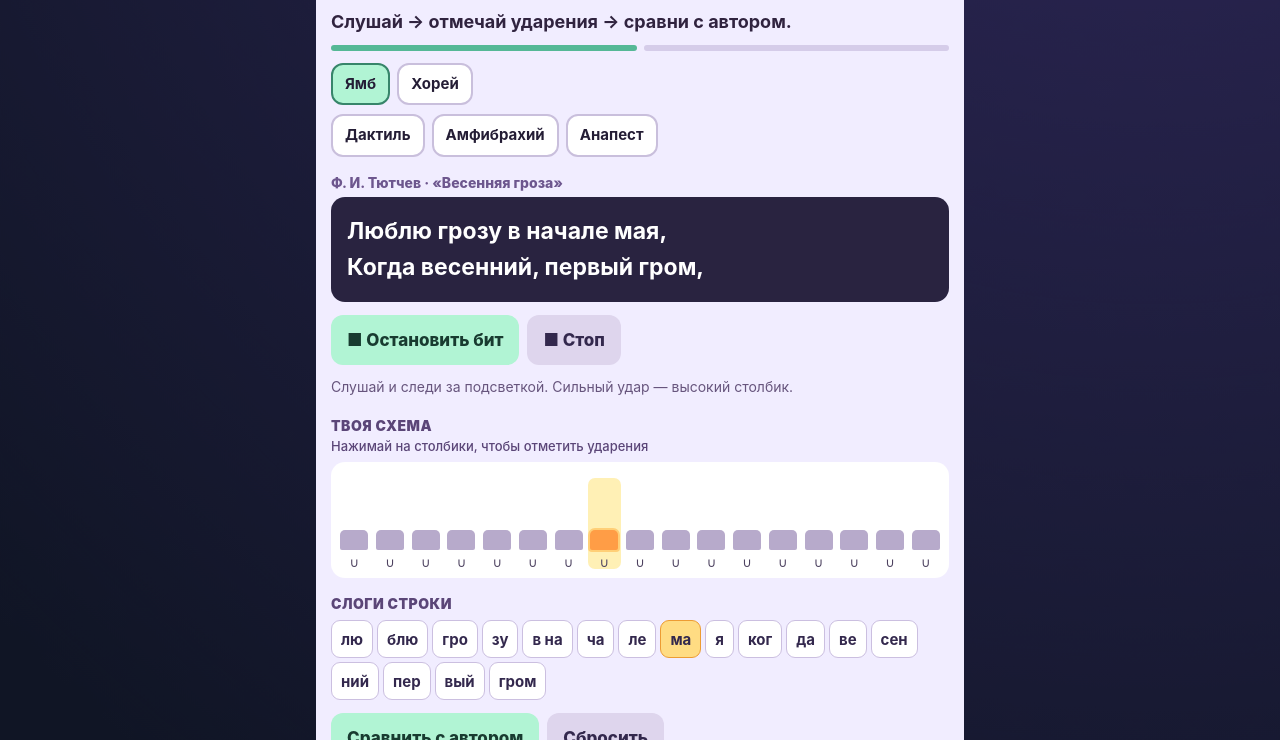
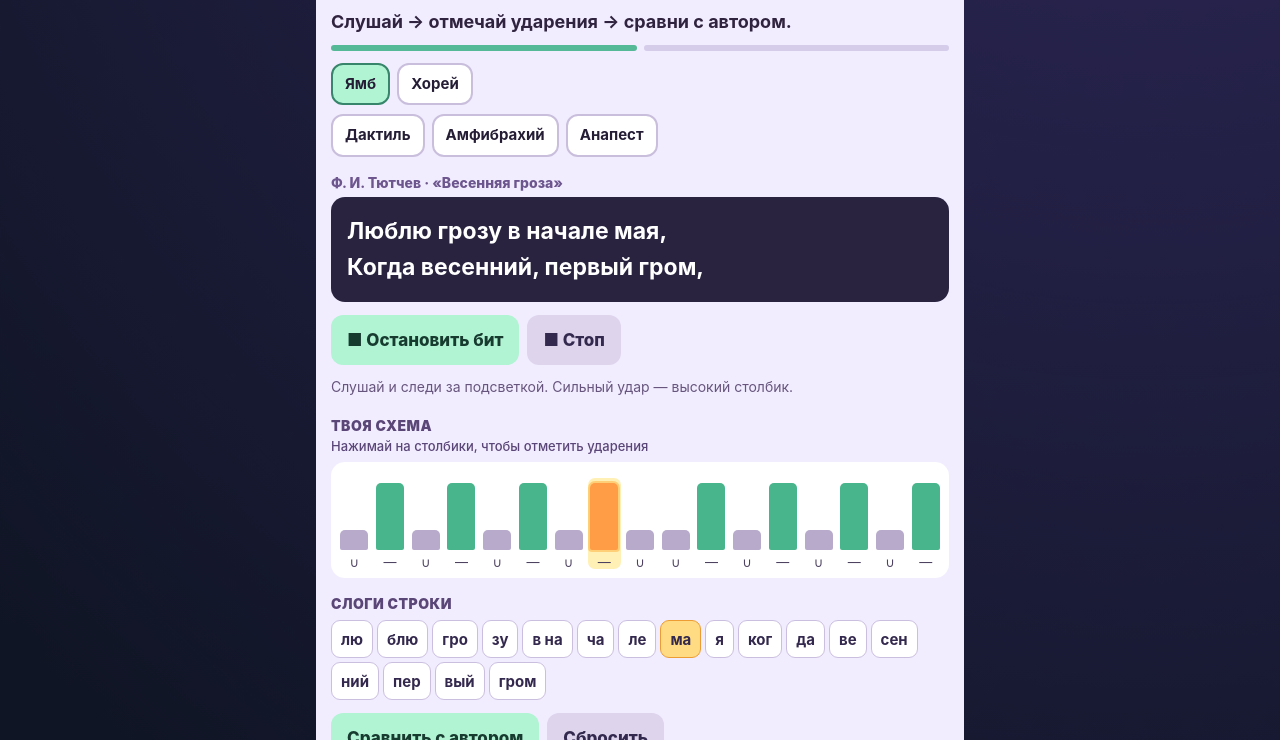
Before and after one commit to wnm49j4jmy-dev/literaturnaya-laboratoriya, a plain HTML site: page index.html in a window 1280 px wide. Both pictures are taken after a click on the button "▶ Слушать бит". Shown: the part 502-1242 px from the top of the page. Drawn offline with Linux system fonts and the light colour scheme.

Commit message:
Show audible strong and weak beats as animated tall and short bars

```diff
--- a/index.html
+++ b/index.html
@@ -20,18 +20,18 @@
 const meters=[
 {name:'Ямб',author:'Ф. И. Тютчев · «Весенняя гроза»',lines:[{text:'Люблю грозу в начале мая,',syll:['лю','блю','гро','зу','в на','ча','ле','ма','я'],stress:[1,3,5,7]},{text:'Когда весенний, первый гром,',syll:['ког','да','ве','сен','ний','пер','вый','гром'],stress:[1,3,5,7]}],pattern:[0,1]},
 {name:'Хорей',author:'А. А. Фет · «Это утро, радость эта…»',lines:[{text:'Это утро, радость эта,',syll:['э','то','ут','ро','ра','дость','э','та'],stress:[0,2,4,6]},{text:'Эта мощь и дня и света,',syll:['э','та','мощь','и','дня','и','све','та'],stress:[0,2,4,6]}],pattern:[1,0]},
-{name:'Дактиль',author:'М. Ю. Лермонтов · «Тучи»',lines:[{text:'Тучки небесные, вечные странники!',syll:['туч','ки','не','бес','ны','е','веч','ны','е','стран','ни','ки'],stress:[0,3,6,9]},{text:'Степью лазурною, цепью жемчужною',syll:['степ','ью','ла','зур','но','ю','це','пью','жем','чуж','но','ю'],stress:[0,3,6,9]}],pattern:[1,0,0]},
+{name:'Дактиль',author:'М. Ю. Лермонтов · «Тучи»',lines:[{text:'Тучки небесные, вечные странники!',syll:['туч','ки','не','бес','ны','е','веч','ны','е','стран','ни','ки'],stress:[0,3,6,9]},{text:'Степью лазурною, цепью жемчужною',syll:['степь','ю','ла','зур','но','ю','цепь','ю','жем','чуж','но','ю'],stress:[0,3,6,9]}],pattern:[1,0,0]},
 {name:'Амфибрахий',author:'Н. А. Некрасов · «Крестьянские дети»',lines:[{text:'Однажды, в студёную зимнюю пору',syll:['о','дна','жды','сту','дё','ну','ю','зим','ню','ю','по','ру'],stress:[1,4,7,10]},{text:'Гляжу, поднимается медленно в гору',syll:['гля','жу','под','ни','ма','ет','ся','мед','лен','но','го','ру'],stress:[1,4,7,10]}],pattern:[0,1,0]},
 {name:'Анапест',author:'А. А. Фет · «На заре ты её не буди…»',lines:[{text:'На заре ты её не буди,',syll:['на','за','ре','ты','е','ё','не','бу','ди'],stress:[2,5,8]},{text:'И подушка её горяча,',syll:['и','по','душ','ка','е','ё','го','ря','ча'],stress:[2,5,8]}],pattern:[0,0,1]}];
 let meter=0,marked=new Set(),beatCtx=null,beatNodes=[],beatTimers=[],beatPlaying=false,beatToken=0,beatActive=-1;
 function allSyll(){return meters[meter].lines.flatMap(l=>l.syll)}function actualStress(){const out=[];let offset=0;for(const l of meters[meter].lines){for(const i of l.stress)out.push(i+offset);offset+=l.syll.length}return out}
-function stopBeat(){beatToken++;beatPlaying=false;beatActive=-1;beatTimers.forEach(clearTimeout);beatTimers=[];for(const node of beatNodes){try{node.stop()}catch(e){}}beatNodes=[];$('playBeat').textContent='▶ Слушать бит';$('playBeat').setAttribute('aria-pressed','false');$('stopBeat').hidden=true;document.querySelectorAll('.rhythm-bars .bar-slot,.rhythm-syllables button').forEach(el=>el.classList.remove('playing'))}
+function stopBeat(){beatToken++;beatPlaying=false;beatActive=-1;beatTimers.forEach(clearTimeout);beatTimers=[];for(const node of beatNodes){try{node.stop()}catch(e){}}beatNodes=[];$('playBeat').textContent='▶ Слушать бит';$('playBeat').setAttribute('aria-pressed','false');$('stopBeat').hidden=true;document.querySelectorAll('.rhythm-bars .bar-slot,.rhythm-syllables button').forEach(el=>el.classList.remove('playing'));if($('studentBars'))drawBars('studentBars',marked,true)}
 function drawBars(host,stresses,interactive){const el=$(host),parts=allSyll();el.replaceChildren();parts.forEach((part,i)=>{const isStrong=stresses.has(i),slot=document.createElement(interactive?'button':'div');slot.className='bar-slot'+(isStrong?' strong':'')+(i===beatActive?' playing':'');if(interactive){slot.type='button';slot.setAttribute('aria-pressed',String(isStrong));slot.setAttribute('aria-label','Слог '+(i+1)+' «'+part+'»: '+(isStrong?'ударный':'безударный'));slot.onclick=()=>{isStrong?marked.delete(i):marked.add(i);drawBars('studentBars',marked,true);drawSyllables()}}const bar=document.createElement('span');bar.className='bar-shape';const symbol=document.createElement('small');symbol.textContent=isStrong?'—':'∪';slot.append(bar,symbol);el.append(slot)})}
 function drawSyllables(){const el=$('syllables');el.replaceChildren();const stresses=actualStress(),parts=allSyll();parts.forEach((part,i)=>{const b=document.createElement('button');b.type='button';b.className='rhythm-syll'+(marked.has(i)?' chosen':'')+(beatActive===i?' playing':'');b.textContent=part;b.setAttribute('aria-pressed',String(marked.has(i)));b.onclick=()=>{marked.has(i)?marked.delete(i):marked.add(i);drawBars('studentBars',marked,true);drawSyllables()};el.append(b)})}
 function drawMeter(){const tabs=$('meters'),extra=$('extraMeters');tabs.replaceChildren();extra.replaceChildren();meters.forEach((m,i)=>{const b=document.createElement('button');b.textContent=m.name;b.className=i===meter?'active':'';b.setAttribute('aria-pressed',String(i===meter));b.onclick=()=>{stopBeat();meter=i;marked.clear();$('meterResult').hidden=true;drawMeter()};(i<2?tabs:extra).append(b)});const m=meters[meter];$('meterAuthor').textContent=m.author;$('meterLine').textContent=m.lines.map(x=>x.text).join('\n');drawBars('studentBars',marked,true);drawSyllables();$('beatStatus').textContent='Нажми «Слушать бит» — столбики оживут.'}
 function highlightBeat(i){beatActive=i;document.querySelectorAll('.rhythm-bars').forEach(el=>el.querySelectorAll('.bar-slot').forEach((b,j)=>b.classList.toggle('playing',j===i)));$('syllables').querySelectorAll('button').forEach((b,j)=>b.classList.toggle('playing',j===i))}
 function playSound(strong,when){const osc=beatCtx.createOscillator(),gain=beatCtx.createGain();osc.type=strong?'triangle':'sine';osc.frequency.setValueAtTime(strong?620:350,when);gain.gain.setValueAtTime(0.0001,when);gain.gain.exponentialRampToValueAtTime(strong?0.3:0.11,when+0.008);gain.gain.exponentialRampToValueAtTime(0.0001,when+0.14);osc.connect(gain);gain.connect(beatCtx.destination);osc.start(when);osc.stop(when+0.15);beatNodes.push(osc)}
-async function playBeat(){if(beatPlaying){stopBeat();return}const C=window.AudioContext||window.webkitAudioContext;if(!C){$('beatStatus').textContent='Браузер не поддерживает звук. Попробуй Safari.';return}try{if(!beatCtx)beatCtx=new C();await beatCtx.resume();if(beatCtx.state!=='running')throw Error('audio suspended');stopBeat();beatPlaying=true;$('playBeat').textContent='■ Остановить бит';$('playBeat').setAttribute('aria-pressed','true');$('stopBeat').hidden=false;$('beatStatus').textContent='Слушай и следи за подсветкой. Сильный удар — высокий столбик.';const token=beatToken,stresses=new Set(actualStress()),count=allSyll().length,stepMs=370;for(let i=0;i<count;i++){playSound(stresses.has(i),beatCtx.currentTime+0.08+i*stepMs/1000);beatTimers.push(setTimeout(()=>{if(token===beatToken)highlightBeat(i)},80+i*stepMs))}beatTimers.push(setTimeout(()=>{if(token===beatToken){stopBeat();$('beatStatus').textContent='Теперь отметь ударные слоги и сравни схему.'}},120+count*stepMs))}catch(e){stopBeat();$('beatStatus').textContent='Звук не запустился. Проверь громкость и попробуй открыть сайт в Safari.'}}
+async function playBeat(){if(beatPlaying){stopBeat();return}const C=window.AudioContext||window.webkitAudioContext;if(!C){$('beatStatus').textContent='Браузер не поддерживает звук. Попробуй Safari.';return}try{if(!beatCtx)beatCtx=new C();await beatCtx.resume();if(beatCtx.state!=='running')throw Error('audio suspended');stopBeat();beatPlaying=true;$('playBeat').textContent='■ Остановить бит';$('playBeat').setAttribute('aria-pressed','true');$('stopBeat').hidden=false;$('beatStatus').textContent='Слушай и следи за подсветкой. Сильный удар — высокий столбик.';const token=beatToken,stresses=new Set(actualStress()),count=allSyll().length,stepMs=370;drawBars('studentBars',stresses,true);for(let i=0;i<count;i++){playSound(stresses.has(i),beatCtx.currentTime+0.08+i*stepMs/1000);beatTimers.push(setTimeout(()=>{if(token===beatToken)highlightBeat(i)},80+i*stepMs))}beatTimers.push(setTimeout(()=>{if(token===beatToken){stopBeat();$('beatStatus').textContent='Теперь отметь ударные слоги и сравни схему.'}},120+count*stepMs))}catch(e){stopBeat();$('beatStatus').textContent='Звук не запустился. Проверь громкость и попробуй открыть сайт в Safari.'}}
 $('playBeat').onclick=playBeat;$('stopBeat').onclick=stopBeat;document.addEventListener('visibilitychange',()=>{if(document.hidden)stopBeat()});
 $('checkMeter').onclick=()=>{stopBeat();const expected=new Set(actualStress());drawBars('authorBars',expected,false);const matches=[...expected].filter(i=>marked.has(i)).length,extra=[...marked].filter(i=>!expected.has(i)).length,total=expected.size;$('meterFeedback').textContent=matches===total&&extra===0?'Отлично! Твоя схема совпала с авторской.':'Совпало '+matches+' из '+total+' ударных слогов'+(extra?'; лишних отметок: '+extra:'')+'. Сравни высоту столбиков и попробуй ещё раз.';$('meterResult').hidden=false};
 $('resetMeter').onclick=()=>{stopBeat();marked.clear();$('meterResult').hidden=true;drawMeter()};drawMeter();
```
